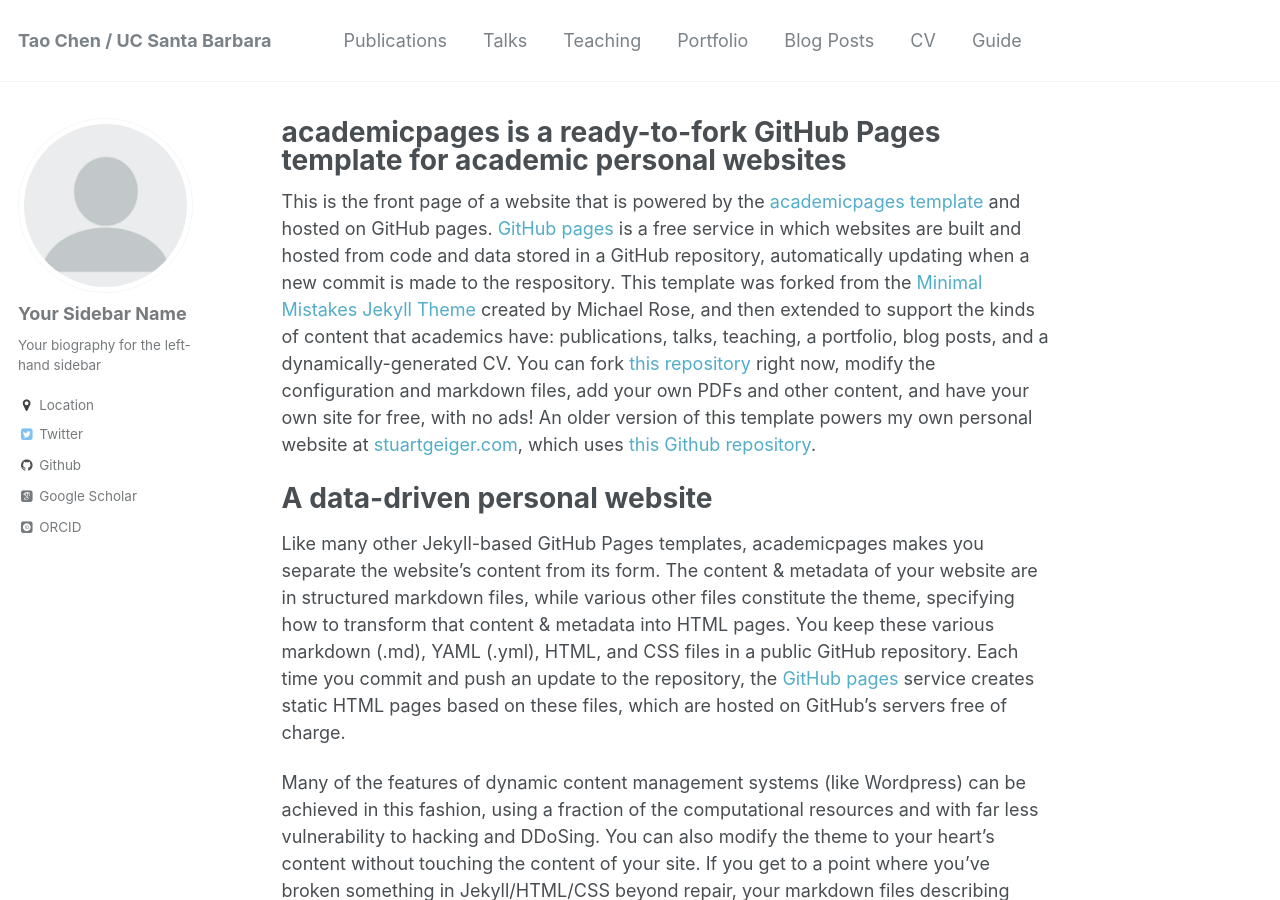
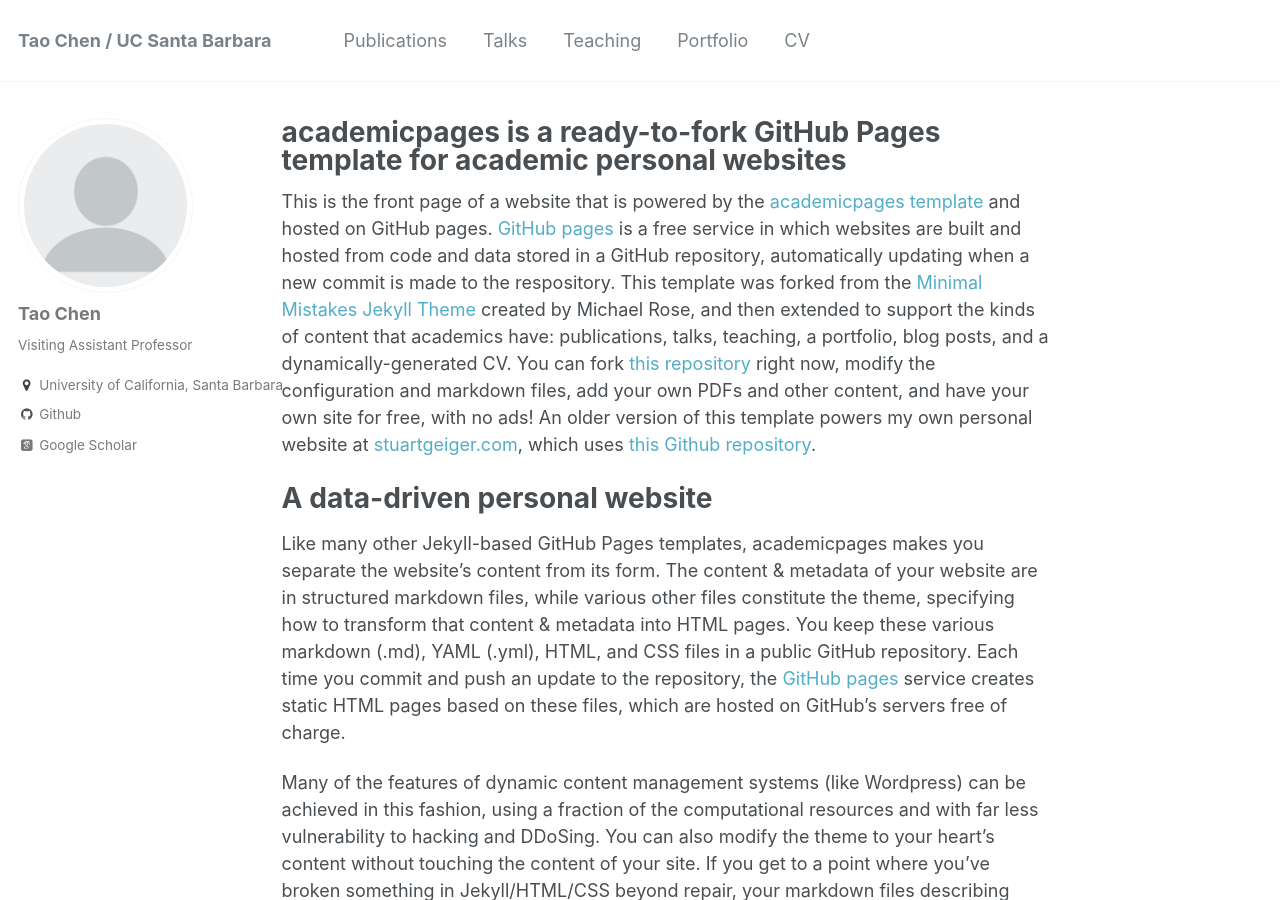
Before and after one commit to cherntodd/cherntodd.github.io, a Jekyll site: the page built from _pages/about.md, in a window 1280 px wide and 900 px high. Built offline with Jekyll 4.4.1, drawn with Linux system fonts in a browser that asks for light colours; some web fonts are replaced.

Commit message:
no message

```diff
--- a/_config.yml
+++ b/_config.yml
@@ -11,9 +11,9 @@ title                    : "Tao Chen / UC Santa Barbara"
 title_separator          : "-"
 name                     : &name "Tao Chen"
 description              : &description "Visiting Assistant Professor at UCSB"
-url                      : https://academicpages.github.io # the base hostname & protocol for your site e.g. "https://mmistakes.github.io"
+url                      : https://cherntodd.github.io # the base hostname & protocol for your site e.g. "https://mmistakes.github.io"
 baseurl                  : "" # the subpath of your site, e.g. "/blog"
-repository               : "academicpages/academicpages.github.io"
+repository               : "cherntodd/cherntodd.github.io"
 teaser                   :  # filename of teaser fallback teaser image placed in /images/, .e.g. "500x300.png"
 breadcrumbs              : false # true, false (default)
 words_per_minute         : 160
@@ -78,12 +78,12 @@ analytics:
 
 # Site Author
 author:
-  name             : "Your Sidebar Name"
+  name             : "Tao Chen"
   avatar           : "profile.png"
-  bio              : "Your biography for the left-hand sidebar"
-  location         : "Location"
+  bio              : "Visiting Assistant Professor"
+  location         : "University of California, Santa Barbara"
   employer         :
-  googlescholar    : "http://yourfullgooglescholarurl.com"
+  googlescholar    : "https://scholar.google.com/citations?user=K1hOJuEAAAAJ"
   email            :
   uri              :
   bitbucket        :
@@ -92,19 +92,19 @@ author:
   flickr           :
   facebook         :
   foursquare       :
-  github           : "academicpages"
+  github           : "cherntodd"
   google_plus      :
   keybase          :
   instagram        :
   lastfm           :
   linkedin         :
-  orcid            : "http://orcid.org/yourorcidurl"
+  orcid            :
   pinterest        :
   soundcloud       :
   stackoverflow    : # http://stackoverflow.com/users/123456/username
   steam            :
   tumblr           :
-  twitter          : "replacethistwitterhandle"
+  twitter          :
   vine             :
   weibo            :
   xing             :
--- a/_data/navigation.yml
+++ b/_data/navigation.yml
@@ -12,11 +12,5 @@ main:
   - title: "Portfolio"
     url: /portfolio/
 
-  - title: "Blog Posts"
-    url: /year-archive/
-
   - title: "CV"
     url: /cv/
-
-  - title: "Guide"
-    url: /markdown/
```
